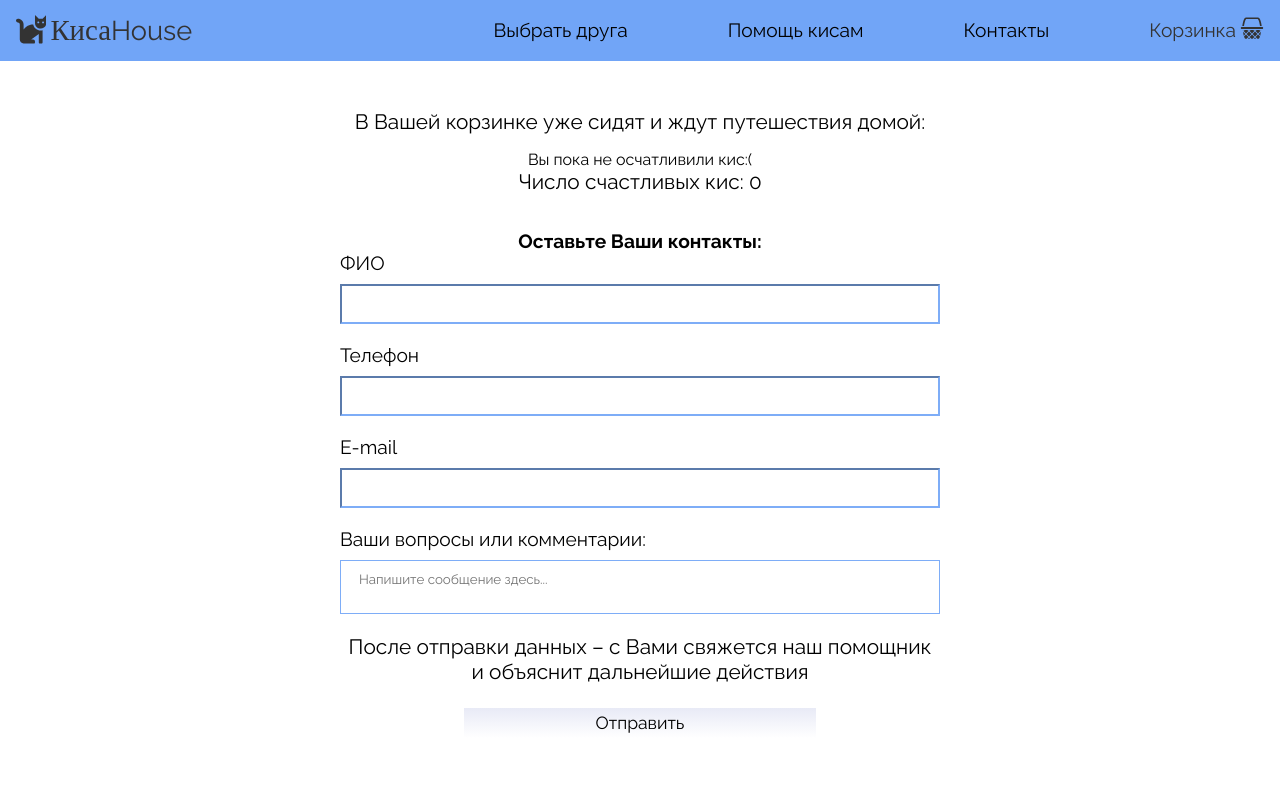
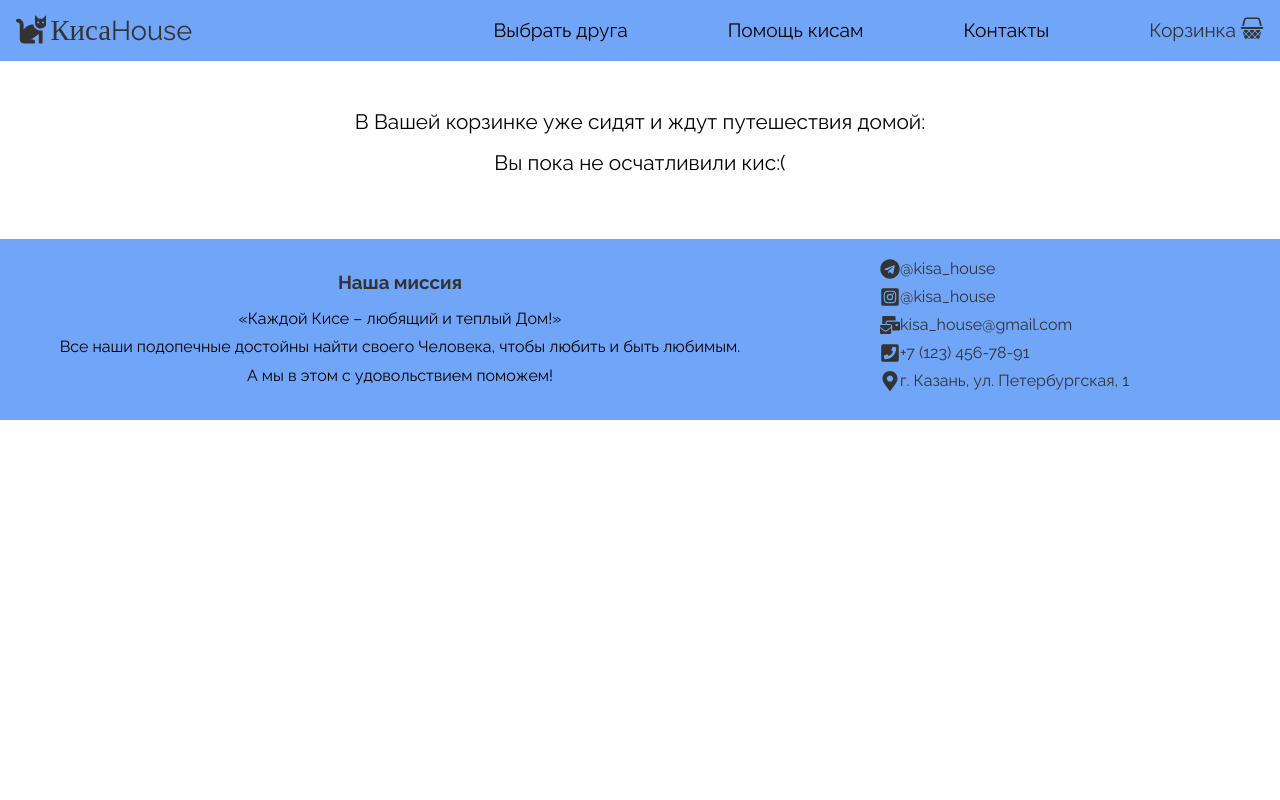
Before and after one commit to anastaok/kisa-house, a React (Create React App) app: page /cart in a window 1280 px wide. Shown: the top 800 px of the page. Built offline with nearby package versions, Linux system fonts and the light colour scheme; a web font is replaced by a local one.

Commit message:
changed cart

```diff
--- a/src/components/Cart/Cart.tsx
+++ b/src/components/Cart/Cart.tsx
@@ -37,11 +37,13 @@ const Cart: React.FC<TProps> = ({ cartKisas, setCartKisas }) => {
             </React.Fragment>
           ))
         ) : (
-          <p>{"Вы пока не осчатливили кис:("}</p>
+          <p className="titleCart">{"Вы пока не осчатливили кис:("}</p>
         )}
-
+        {cartKisas.length ? (
           <p className="titleCart">Число счастливых кис: {cartKisas.length}</p>
+        ) : null}
       </div>
+      {cartKisas.length ? (
         <div className="containerForm">
           <form className="formCart">
             <strong>Оставьте Ваши контакты:</strong>
@@ -65,6 +67,7 @@ const Cart: React.FC<TProps> = ({ cartKisas, setCartKisas }) => {
             </p>
           </form>
         </div>
+      ) : null}
     </div>
   );
 };
```
Lines whose indentation alone changed are shown as unchanged.
